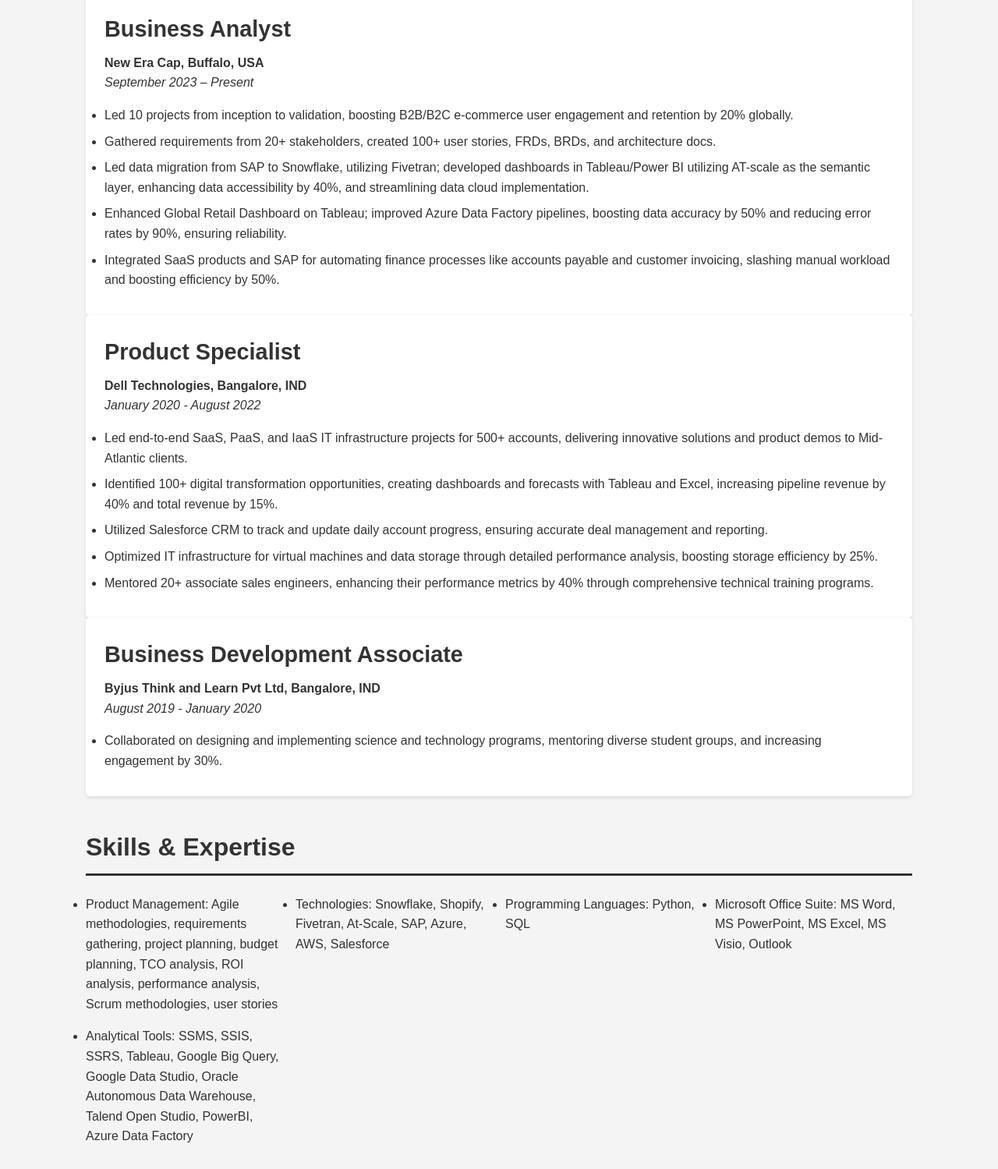
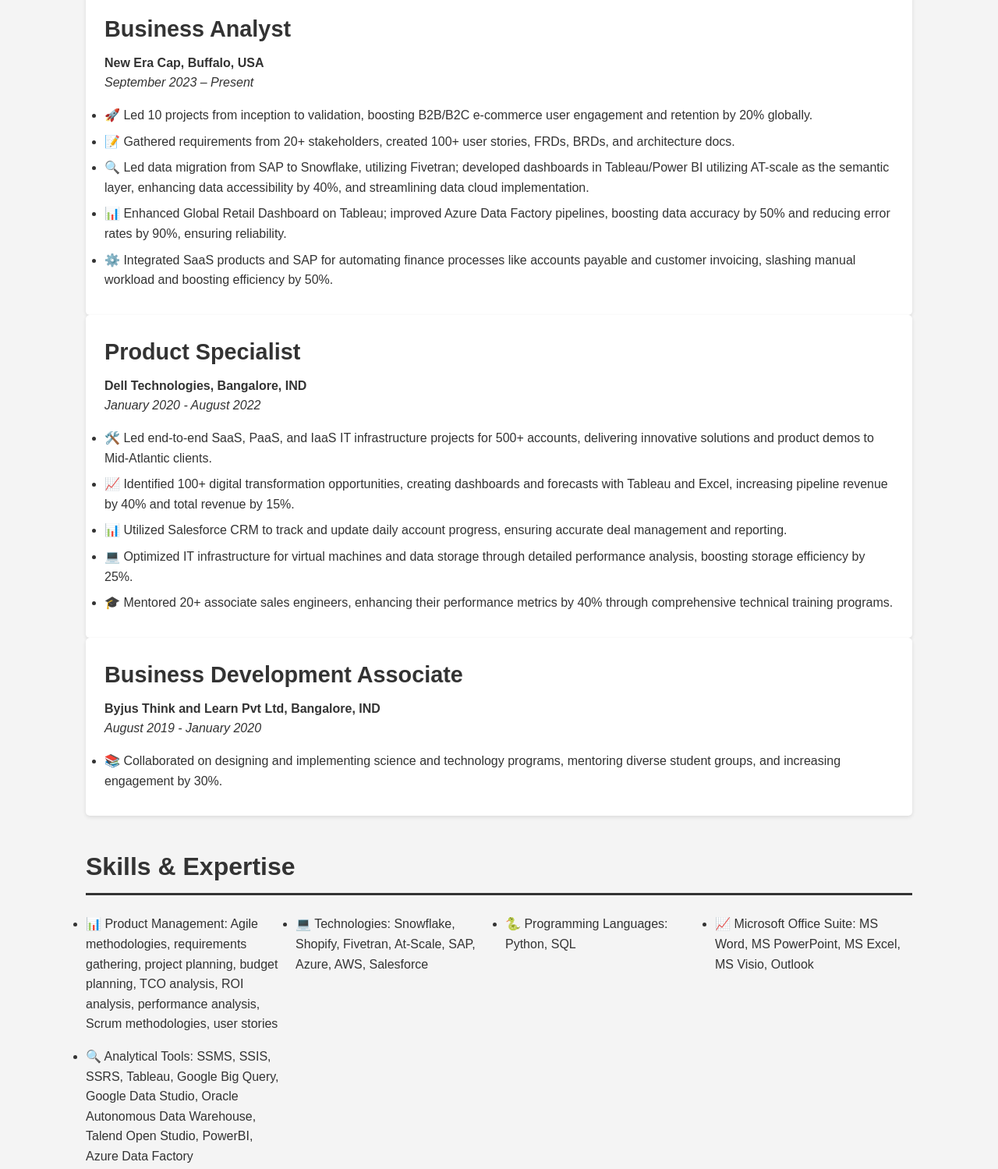
Before and after one commit to Avinash-VN/Avinash-VN.github.io, a plain HTML site: page index.html in a window 1280 px wide. Shown: the part 640-2139 px from the top of the page at 78% size. Drawn offline with Linux system fonts and the light colour scheme.

Commit message:
Update index.html
More updates

```diff
--- a/index.html
+++ b/index.html
@@ -11,7 +11,7 @@
         <div class="container">
             <h1>Avinash Vishala Nagaraja</h1>
             <p>Business Analyst | Data Enthusiast</p>
-            <p>Buffalo, NY | (716) 808 3354 | <a href="mailto:avinashvn.31@gmail.com">avinashvn.31@gmail.com</a></p>
+            <p>Buffalo, NY | 📞 (716) 808 3354 | ✉️ <a href="mailto:avinashvn.31@gmail.com">avinashvn.31@gmail.com</a></p>
             <nav>
                 <a href="https://www.linkedin.com/in/avinashvn31" target="_blank">LinkedIn</a>
                 <a href="https://github.com/<your-username>" target="_blank">GitHub</a>
@@ -33,11 +33,11 @@
                 <p><strong>New Era Cap, Buffalo, USA</strong></p>
                 <p><em>September 2023 – Present</em></p>
                 <ul>
-                    <li>Led 10 projects from inception to validation, boosting B2B/B2C e-commerce user engagement and retention by 20% globally.</li>
-                    <li>Gathered requirements from 20+ stakeholders, created 100+ user stories, FRDs, BRDs, and architecture docs.</li>
-                    <li>Led data migration from SAP to Snowflake, utilizing Fivetran; developed dashboards in Tableau/Power BI utilizing AT-scale as the semantic layer, enhancing data accessibility by 40%, and streamlining data cloud implementation.</li>
-                    <li>Enhanced Global Retail Dashboard on Tableau; improved Azure Data Factory pipelines, boosting data accuracy by 50% and reducing error rates by 90%, ensuring reliability.</li>
-                    <li>Integrated SaaS products and SAP for automating finance processes like accounts payable and customer invoicing, slashing manual workload and boosting efficiency by 50%.</li>
+                    <li>🚀 Led 10 projects from inception to validation, boosting B2B/B2C e-commerce user engagement and retention by 20% globally.</li>
+                    <li>📝 Gathered requirements from 20+ stakeholders, created 100+ user stories, FRDs, BRDs, and architecture docs.</li>
+                    <li>🔍 Led data migration from SAP to Snowflake, utilizing Fivetran; developed dashboards in Tableau/Power BI utilizing AT-scale as the semantic layer, enhancing data accessibility by 40%, and streamlining data cloud implementation.</li>
+                    <li>📊 Enhanced Global Retail Dashboard on Tableau; improved Azure Data Factory pipelines, boosting data accuracy by 50% and reducing error rates by 90%, ensuring reliability.</li>
+                    <li>⚙️ Integrated SaaS products and SAP for automating finance processes like accounts payable and customer invoicing, slashing manual workload and boosting efficiency by 50%.</li>
                 </ul>
             </article>
 
@@ -46,11 +46,11 @@
                 <p><strong>Dell Technologies, Bangalore, IND</strong></p>
                 <p><em>January 2020 - August 2022</em></p>
                 <ul>
-                    <li>Led end-to-end SaaS, PaaS, and IaaS IT infrastructure projects for 500+ accounts, delivering innovative solutions and product demos to Mid-Atlantic clients.</li>
-                    <li>Identified 100+ digital transformation opportunities, creating dashboards and forecasts with Tableau and Excel, increasing pipeline revenue by 40% and total revenue by 15%.</li>
-                    <li>Utilized Salesforce CRM to track and update daily account progress, ensuring accurate deal management and reporting.</li>
-                    <li>Optimized IT infrastructure for virtual machines and data storage through detailed performance analysis, boosting storage efficiency by 25%.</li>
-                    <li>Mentored 20+ associate sales engineers, enhancing their performance metrics by 40% through comprehensive technical training programs.</li>
+                    <li>🛠️ Led end-to-end SaaS, PaaS, and IaaS IT infrastructure projects for 500+ accounts, delivering innovative solutions and product demos to Mid-Atlantic clients.</li>
+                    <li>📈 Identified 100+ digital transformation opportunities, creating dashboards and forecasts with Tableau and Excel, increasing pipeline revenue by 40% and total revenue by 15%.</li>
+                    <li>📊 Utilized Salesforce CRM to track and update daily account progress, ensuring accurate deal management and reporting.</li>
+                    <li>💻 Optimized IT infrastructure for virtual machines and data storage through detailed performance analysis, boosting storage efficiency by 25%.</li>
+                    <li>🎓 Mentored 20+ associate sales engineers, enhancing their performance metrics by 40% through comprehensive technical training programs.</li>
                 </ul>
             </article>
 
@@ -59,7 +59,7 @@
                 <p><strong>Byjus Think and Learn Pvt Ltd, Bangalore, IND</strong></p>
                 <p><em>August 2019 - January 2020</em></p>
                 <ul>
-                    <li>Collaborated on designing and implementing science and technology programs, mentoring diverse student groups, and increasing engagement by 30%.</li>
+                    <li>📚 Collaborated on designing and implementing science and technology programs, mentoring diverse student groups, and increasing engagement by 30%.</li>
                 </ul>
             </article>
         </section>
@@ -67,20 +67,20 @@
         <section id="skills" class="container">
             <h2>Skills & Expertise</h2>
             <ul>
-                <li>Product Management: Agile methodologies, requirements gathering, project planning, budget planning, TCO analysis, ROI analysis, performance analysis, Scrum methodologies, user stories</li>
-                <li>Technologies: Snowflake, Shopify, Fivetran, At-Scale, SAP, Azure, AWS, Salesforce</li>
-                <li>Programming Languages: Python, SQL</li>
-                <li>Microsoft Office Suite: MS Word, MS PowerPoint, MS Excel, MS Visio, Outlook</li>
-                <li>Analytical Tools: SSMS, SSIS, SSRS, Tableau, Google Big Query, Google Data Studio, Oracle Autonomous Data Warehouse, Talend Open Studio, PowerBI, Azure Data Factory</li>
+                <li>📊 Product Management: Agile methodologies, requirements gathering, project planning, budget planning, TCO analysis, ROI analysis, performance analysis, Scrum methodologies, user stories</li>
+                <li>💻 Technologies: Snowflake, Shopify, Fivetran, At-Scale, SAP, Azure, AWS, Salesforce</li>
+                <li>🐍 Programming Languages: Python, SQL</li>
+                <li>📈 Microsoft Office Suite: MS Word, MS PowerPoint, MS Excel, MS Visio, Outlook</li>
+                <li>🔍 Analytical Tools: SSMS, SSIS, SSRS, Tableau, Google Big Query, Google Data Studio, Oracle Autonomous Data Warehouse, Talend Open Studio, PowerBI, Azure Data Factory</li>
             </ul>
         </section>
 
         <section id="projects" class="container">
             <h2>Projects</h2>
             <ul>
-                <li><a href="#">E-Commerce Dashboard</a>: A comprehensive dashboard that visualizes key metrics for global B2B/B2C engagement.</li>
-                <li><a href="#">Data Migration Tools</a>: Scripts and tools for migrating data from various platforms, including SAP to Snowflake.</li>
-                <li><a href="#">Automation Scripts</a>: Python and SQL scripts to automate repetitive business processes.</li>
+                <li><a href="#">📈 E-Commerce Dashboard</a>: A comprehensive dashboard that visualizes key metrics for global B2B/B2C engagement.</li>
+                <li><a href="#">🔍 Data Migration Tools</a>: Scripts and tools for migrating data from various platforms, including SAP to Snowflake.</li>
+                <li><a href="#">🤖 Automation Scripts</a>: Python and SQL scripts to automate repetitive business processes.</li>
             </ul>
         </section>
 
@@ -88,8 +88,8 @@
             <h2>Contact</h2>
             <p>I'm always open to connecting with fellow professionals, exploring new opportunities, and collaborating on innovative projects. You can reach out to me via:</p>
             <ul>
-                <li>Email: <a href="mailto:avinashvn.31@gmail.com">avinashvn.31@gmail.com</a></li>
-                <li>LinkedIn: <a href="https://www.linkedin.com/in/avinashvn31" target="_blank">linkedin.com/in/avinashvn31</a></li>
+                <li>✉️ Email: <a href="mailto:avinashvn.31@gmail.com">avinashvn.31@gmail.com</a></li>
+                <li>🔗 LinkedIn: <a href="https://www.linkedin.com/in/avinashvn31" target="_blank">linkedin.com/in/avinashvn31</a></li>
             </ul>
         </section>
     </main>
```
